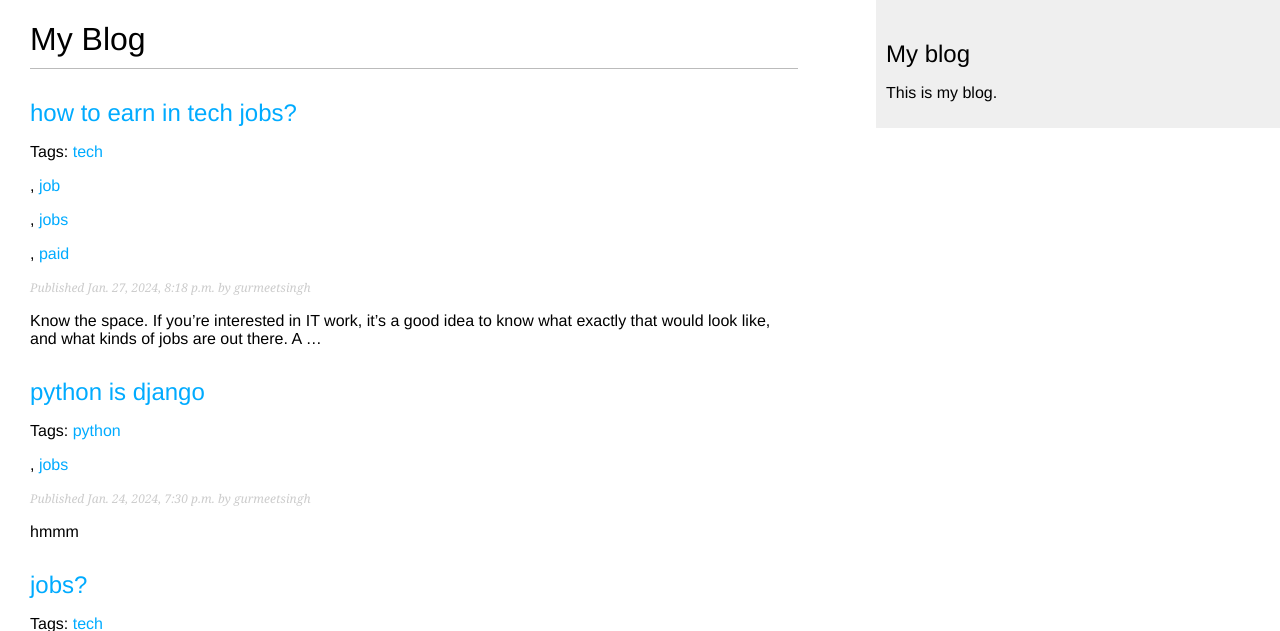
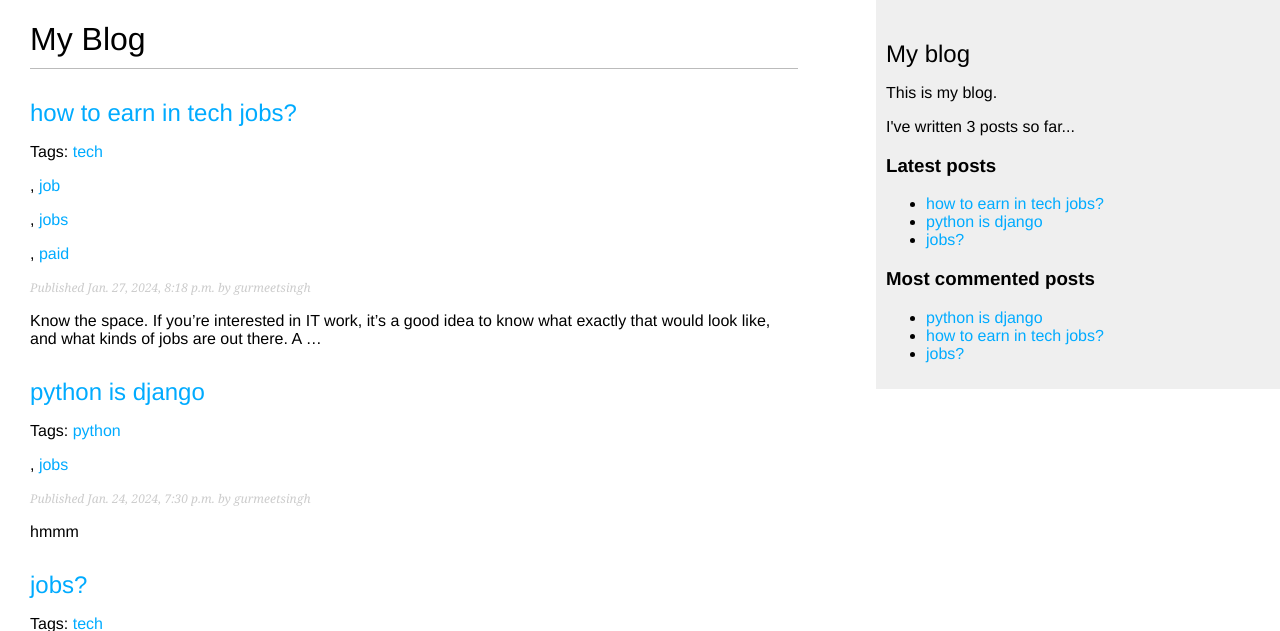
Before and after one commit to guru1112001/advance-blog-application, a Django app: page /blog/ in a window 1280 px wide. Shown: the top 631 px of the page. Run offline with Django 5.2, Linux system fonts and the light colour scheme; data comes from the database, SQL or seed files in the repository; both versions use the stored data as it was after the commit; parts of the project's set-up code (start-up, migrations or seed data) failed here and were passed over.

Commit message:
created the custom template tags

```diff
--- a/mysite/blog/templates/blog/base.html
+++ b/mysite/blog/templates/blog/base.html
@@ -1,3 +1,4 @@
+{% load blog_tags %}
 {% load static %}
 <!DOCTYPE html>
 <html>
@@ -10,6 +11,18 @@
     <div id="sidebar">
       <h2>My blog</h2>
       <p>This is my blog.</p>
+      I've written {% total_posts %} posts so far...
+      <h3>Latest posts</h3>
+ {% show_latest_posts 3 %}
+ <h3>Most commented posts</h3>
+ {% get_most_commented_posts as most_commented_posts %}
+ <ul>
+ {% for post in most_commented_posts %}
+ <li>
+ <a href="{{ post.get_absolute_url }}">{{ post.title }}</a>
+ </li>
+ {% endfor %}
+ </ul>
     </div>
   </body>
 </html>
--- /dev/null
+++ b/mysite/blog/templates/blog/post/latest_posts.html
@@ -0,0 +1,7 @@
+<ul>
+    {% for post in latest_posts %}
+    <li>
+    <a href="{{ post.get_absolute_url }}">{{ post.title }}</a>
+    </li>
+    {% endfor %}
+   </ul>
--- /dev/null
+++ b/mysite/blog/templatetags/blog_tags.py
@@ -0,0 +1,16 @@
+from django import template
+from ..models import Post
+from django.db.models import Count
+register = template.Library()
+@register.simple_tag
+def total_posts():
+ return Post.published.count()
+
+@register.inclusion_tag('blog/post/latest_posts.html')
+def show_latest_posts(count=5):
+ latest_posts=Post.published.order_by("-publish")[:count]
+ return {'latest_posts':latest_posts}
+
+@register.simple_tag
+def get_most_commented_posts(count=5):
+    return Post.published.annotate(total_comments=Count('comments')).order_by('-total_comments')[:count]
```
Also changed, not shown: mysite/blog/templatetags/__init__.py (added), mysite/db.sqlite3.
